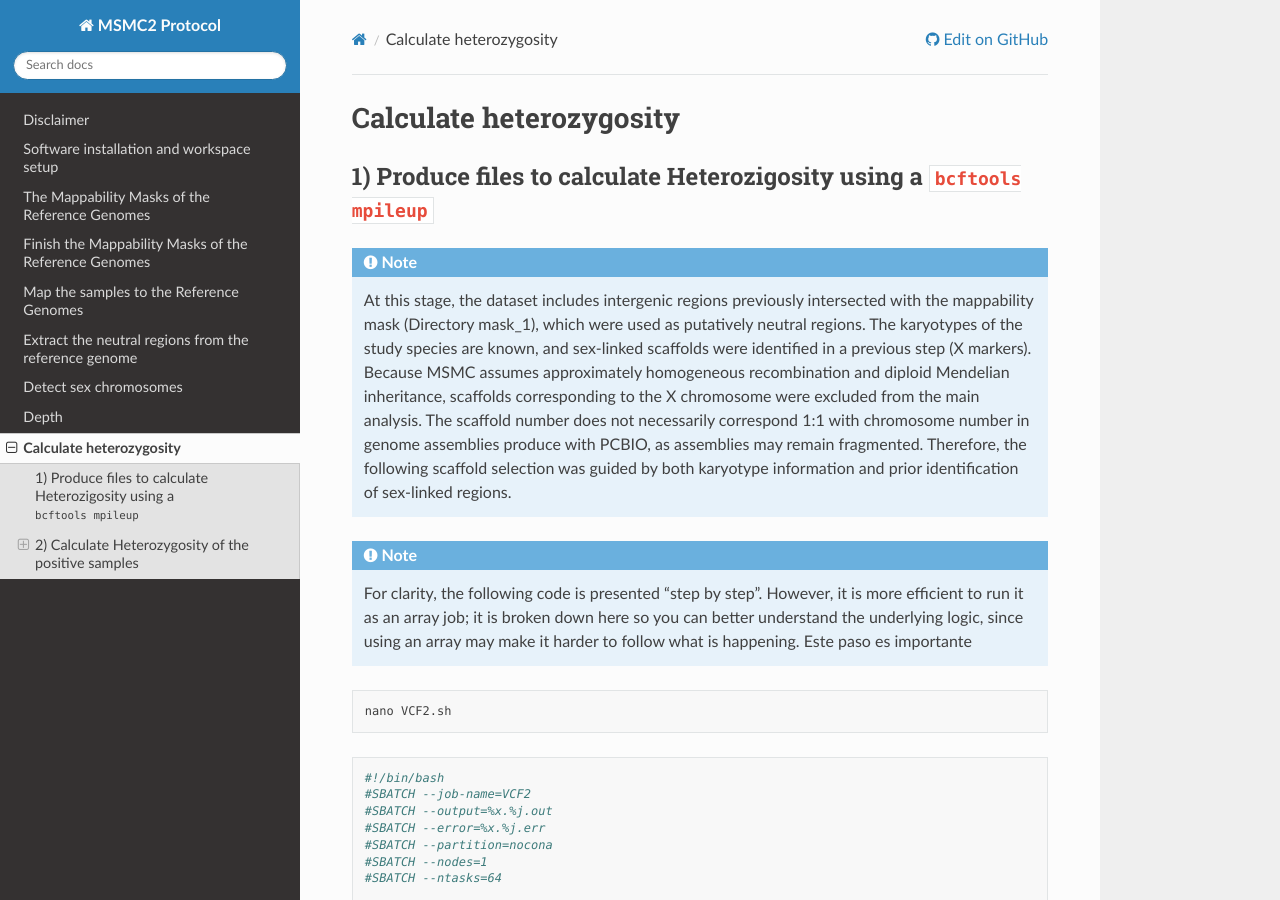
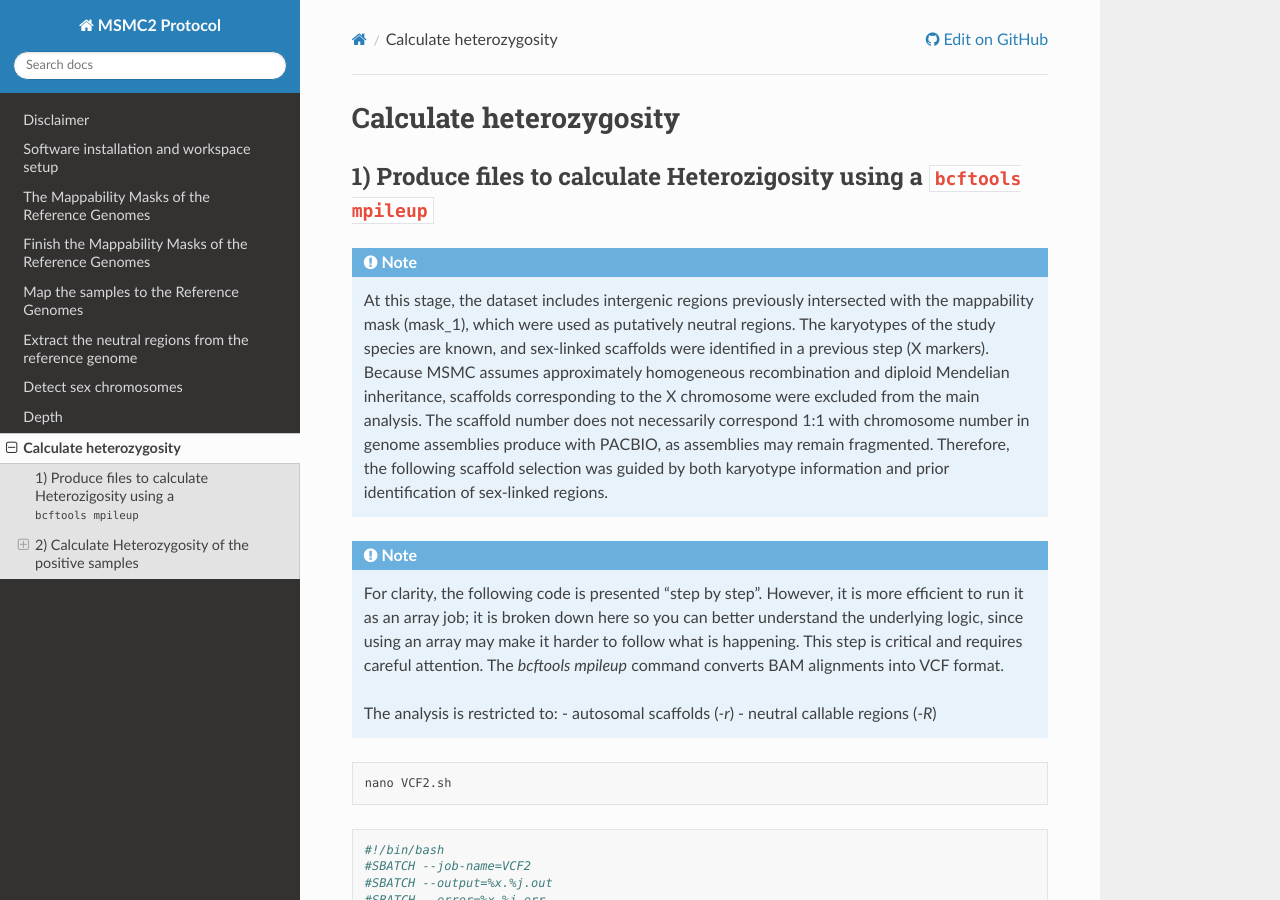
Before and after one commit to hoyosmanuel/MSMC2-Protocol, a Sphinx documentation site: the page built from docs/source/08_Data_Processing_7.rst, in a window 1280 px wide and 900 px high. Built offline with Sphinx 7.4.7 and the Read the Docs theme 3.1.0, drawn with Linux system fonts in a browser that asks for light colours.

Commit message:
Update 08_Data_Processing_7.rst

```diff
--- a/docs/source/08_Data_Processing_7.rst
+++ b/docs/source/08_Data_Processing_7.rst
@@ -6,12 +6,15 @@ Calculate heterozygosity
 
 .. note::
 
-   At this stage, the dataset includes intergenic regions previously intersected with the mappability mask (Directory mask_1), which were used as putatively neutral regions. The karyotypes of the study species are known, and sex-linked scaffolds were identified in a previous step (X markers). Because MSMC assumes approximately homogeneous recombination and diploid Mendelian inheritance, scaffolds corresponding to the X chromosome were excluded from the main analysis. The scaffold number does not necessarily correspond 1:1 with chromosome number in genome assemblies produce with PCBIO, as assemblies may remain fragmented. Therefore, the following scaffold selection was guided by both karyotype information and prior identification of sex-linked regions.
+   At this stage, the dataset includes intergenic regions previously intersected with the mappability mask (mask_1), which were used as putatively neutral regions. The karyotypes of the study species are known, and sex-linked scaffolds were identified in a previous step (X markers). Because MSMC assumes approximately homogeneous recombination and diploid Mendelian inheritance, scaffolds corresponding to the X chromosome were excluded from the main analysis. The scaffold number does not necessarily correspond 1:1 with chromosome number in genome assemblies produce with PACBIO, as assemblies may remain fragmented. Therefore, the following scaffold selection was guided by both karyotype information and prior identification of sex-linked regions.
 
 .. note::
 
-   For clarity, the following code is presented "step by step". However, it is more efficient to run it as an array job; it is broken down here so you can better understand the underlying logic, since using an array may make it harder to follow what is happening.
-   Este paso es importante
+   For clarity, the following code is presented "step by step". However, it is more efficient to run it as an array job; it is broken down here so you can better understand the underlying logic, since using an array may make it harder to follow what is happening. This step is critical and requires careful attention. The `bcftools mpileup` command converts BAM alignments into VCF format.
+
+   The analysis is restricted to:
+   - autosomal scaffolds (`-r`)
+   - neutral callable regions (`-R`)
 
 .. code-block:: bash
 
```
